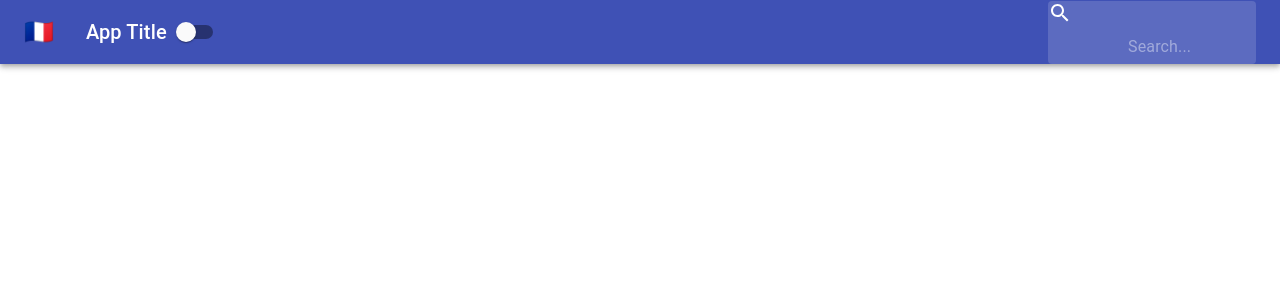
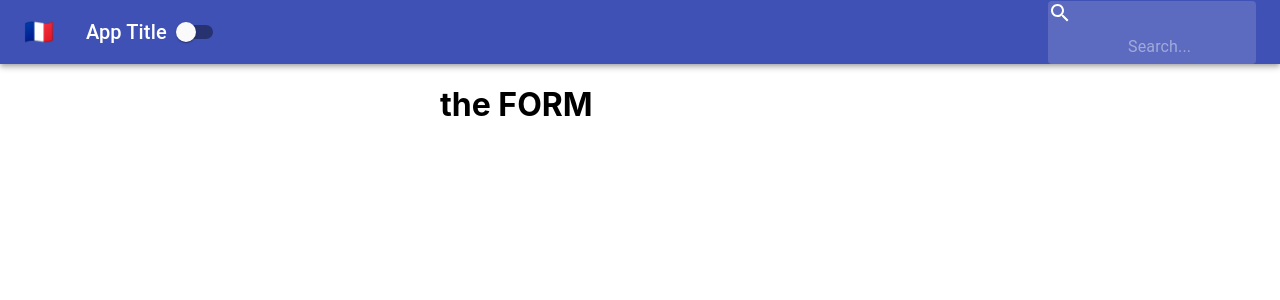
Before and after one commit to ecargiohc/context-app, a React (Create React App) app: page / in a window 1280 px wide. Shown: the top 300 px of the page. Built offline with nearby package versions, Linux system fonts and the light colour scheme.

Commit message:
imported Form to App component and tested

```diff
--- a/src/App.js
+++ b/src/App.js
@@ -1,11 +1,13 @@
 import React from 'react';
 import Navbar from './Navbar';
+import Form from './Form';
 
 function App() {
   return (
-    <div className="App">
+    <>
       <Navbar />
-    </div>
+      <Form />
+    </>
   );
 }
 
--- a/src/Form.js
+++ b/src/Form.js
@@ -6,21 +6,22 @@ import FormControl from '@material-ui/core/FormControl';
 import FormControlLabel from '@material-ui/core/FormControlLabel';
 import Checkbox from '@material-ui/core/Checkbox';
 import Input from '@material-ui/core/Input';
-import InputLable from '@material-ui/core/InputLable';
-import LockOutlinedIcon from '@material-ui/icons/LockOutlinedIcon';
+import InputLabel from '@material-ui/core/InputLabel';
+import LockOutlinedIcon from '@material-ui/icons/LockOutlined';
 import Paper from '@material-ui/core/Paper';
 import Typography from '@material-ui/core/Typography';
 import MenuItem from '@material-ui/core/MenuItem';
 import Select from '@material-ui/core/Select';
-import withStyles from '@material-ui/core/withStyles';
+import withStyles from '@material-ui/core/styles/withStyles';
 import styles from "./styles/FormStyles";
 
 class Form extends Component {
     render() {
+        const {classes} = this.props;
         return (
-            <div>
-
-            </div>
+            <main className={classes.main}>
+                <h1>the FORM</h1>
+            </main>
         )
     }
 };
```
